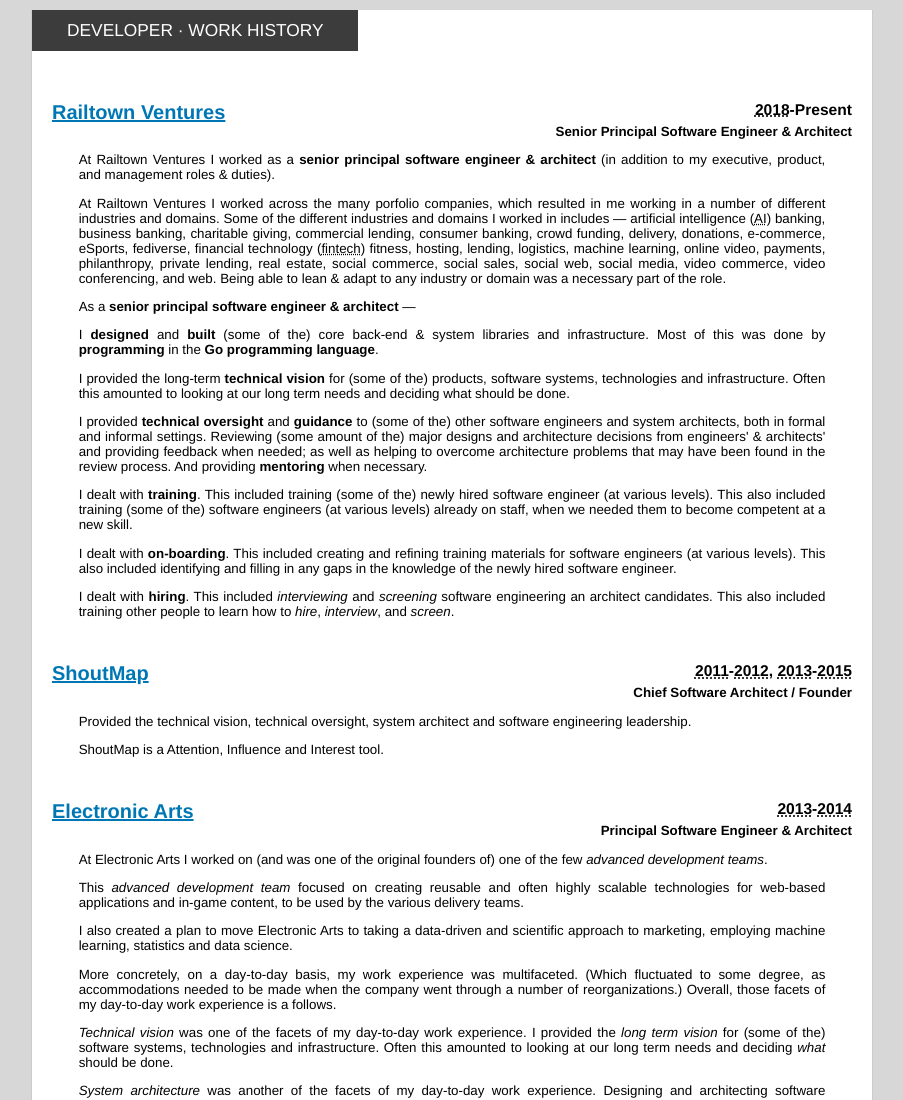
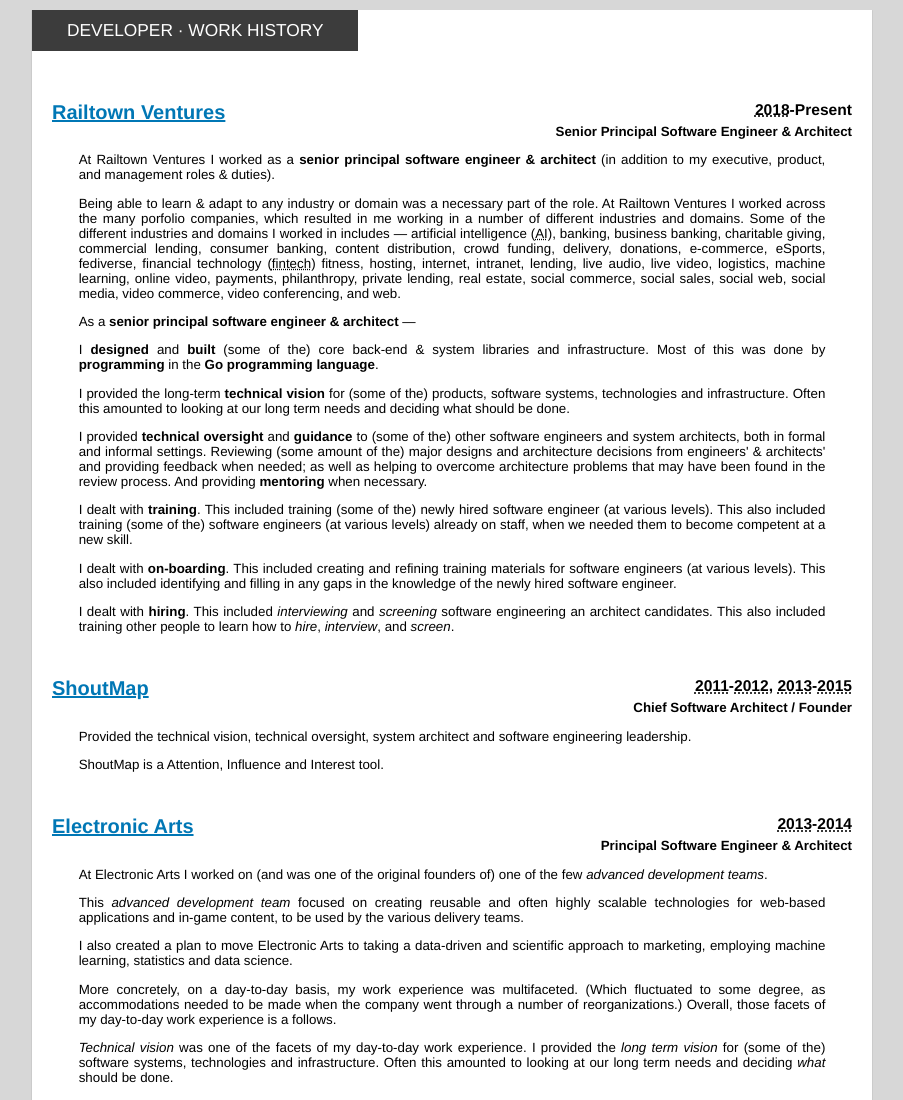
Before and after one commit to reiver/reiver-resume, a plain HTML site: page partials/work_history_developer.html in a window 1280 px wide. Shown: the top 1100 px of the page, without its empty margins (188-1091 px from the left). Drawn offline with Linux system fonts and the light colour scheme; files that its build step writes are made by us from their sources.

Commit message:
initial commits

```diff
--- a/partials/work_history_developer.html
+++ b/partials/work_history_developer.html
@@ -14,14 +14,16 @@
 					At Railtown Ventures I worked as a <strong>senior principal software engineer &amp; architect</strong> (in addition to my executive, product, and management roles &amp; duties).
 				</p>
 				<p>
+					Being able to learn &amp; adapt to any industry or domain was a necessary part of the role.
 					At Railtown Ventures I worked across the many porfolio companies, which resulted in me working in a number of different industries and domains.
 					Some of the different industries and domains I worked in includes —
-					artificial intelligence (<abbr title="artificial intelligence">AI</abbr>)
+					artificial intelligence (<abbr title="artificial intelligence">AI</abbr>),
 					banking,
 					business banking,
 					charitable giving,
 					commercial lending,
 					consumer banking,
+					content distribution,
 					crowd funding,
 					delivery,
 					donations,
@@ -31,7 +33,11 @@
 					financial technology (<abbr title="financial technology">fintech</abbr>)
 					fitness,
 					hosting,
+					internet,
+					intranet,
 					lending,
+					live audio,
+					live video,
 					logistics,
 					machine learning,
 					online video,
@@ -47,7 +53,6 @@
 					video conferencing,
 					and
 					web.
-					Being able to lean &amp; adapt to any industry or domain was a necessary part of the role.
 				</p>
 				<p>
 					As a <strong>senior principal software engineer &amp; architect</strong> —
```
